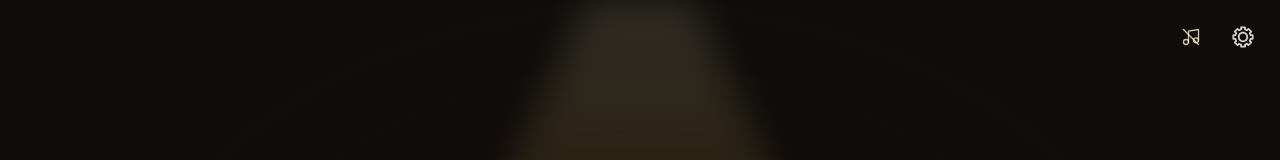
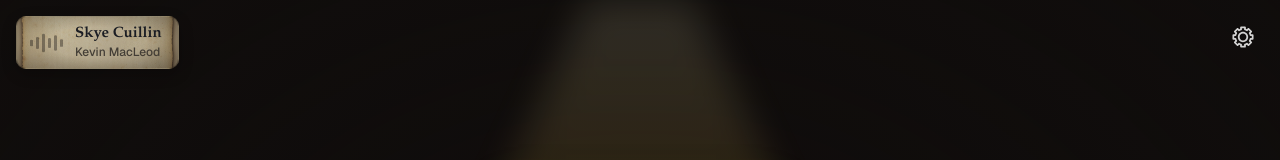
Before and after one commit to patriciopatricia922-star/character-archive, a Next.js app: page / in a window 1280 px wide. Both pictures are taken after a click on the button "Enter with visual effects". Shown: the top 160 px of the page. Built offline with nearby package versions, Linux system fonts and the light colour scheme.

Commit message:
feat: enhance AmbientMusic component with track details and playback controls

```diff
--- a/components/gallery/AmbientMusic.tsx
+++ b/components/gallery/AmbientMusic.tsx
@@ -9,13 +9,15 @@ import {
   useRef,
   useState,
 } from "react";
-import type { ReactNode } from "react";
+import type { CSSProperties, ReactNode } from "react";
 import { usePathname } from "next/navigation";
 
 type AmbientMusicControls = {
   setBookMuffled: (muffled: boolean) => void;
   setGalleryActive: (active: boolean) => void;
   requestStart: () => void;
+  isPlaying: boolean;
+  togglePlayback: () => void;
 };
 
 type MusicPreference = {
@@ -33,6 +35,17 @@ const MUSIC_SOURCE = "/music/Skye%20Cuillin.mp3";
 const CLEAR_FILTER_FREQUENCY = 20000;
 const MUFFLED_FILTER_FREQUENCY = 2200;
 const FILTER_TRANSITION_SECONDS = 0.9;
+const TRACK_TITLE = "Skye Cuillin";
+const TRACK_COMPOSER = "Kevin MacLeod";
+// Per-bar resting height plus the range and tempo of the subtle idle motion.
+const WAVE_BARS = [
+  { rest: 0.3, lo: 0.22, hi: 0.62, dur: 1.5, delay: -0.3 },
+  { rest: 0.55, lo: 0.35, hi: 0.9, dur: 1.2, delay: -0.8 },
+  { rest: 0.85, lo: 0.5, hi: 1, dur: 1.7, delay: -0.1 },
+  { rest: 0.45, lo: 0.28, hi: 0.78, dur: 1.35, delay: -1.0 },
+  { rest: 0.7, lo: 0.4, hi: 0.95, dur: 1.6, delay: -0.5 },
+  { rest: 0.35, lo: 0.2, hi: 0.66, dur: 1.25, delay: -0.9 },
+] as const;
 const ambientMusicContext = createContext<AmbientMusicControls | null>(null);
 
 function isMusicPreference(value: unknown): value is MusicPreference {
@@ -174,11 +187,6 @@ export default function AmbientMusicProvider({
     }
   }, [preferenceLoaded, savePreference, startPlayback]);
 
-  const controls = useMemo(
-    () => ({ setBookMuffled, setGalleryActive, requestStart }),
-    [requestStart],
-  );
-
   useEffect(() => {
     const frame = window.requestAnimationFrame(() => {
       if (audioRef.current) audioRef.current.volume = 0.16;
@@ -252,7 +260,7 @@ export default function AmbientMusicProvider({
     savePreference();
   };
 
-  const togglePlayback = () => {
+  const togglePlayback = useCallback(() => {
     const audio = audioRef.current;
     if (!audio) return;
 
@@ -267,7 +275,12 @@ export default function AmbientMusicProvider({
     playbackIntent.current = true;
     savePreference();
     void startPlayback();
-  };
+  }, [savePreference, startPlayback]);
+
+  const controls = useMemo(
+    () => ({ setBookMuffled, setGalleryActive, requestStart, isPlaying, togglePlayback }),
+    [isPlaying, requestStart, togglePlayback],
+  );
 
   const player = (
     <>
@@ -283,25 +296,34 @@ export default function AmbientMusicProvider({
         onTimeUpdate={handleTimeUpdate}
       />
       {active && (
-        <button
-          className="pf-music-toggle"
-          type="button"
-          aria-label={isPlaying ? "Pause background music" : "Play background music"}
-          aria-pressed={isPlaying}
-          title={isPlaying ? "Pause background music" : "Play background music"}
-          onClick={togglePlayback}
+        <div
+          className="pf-now-playing"
+          role="group"
+          aria-label="Now playing"
+          data-playing={isPlaying}
         >
-          <svg viewBox="0 0 24 24" fill="none" aria-hidden="true">
-            <path d="M9 18V5l12-2v13" />
-            <circle cx="6" cy="18" r="3" />
-            <circle cx="18" cy="16" r="3" />
-            {isPlaying ? (
-              <path d="M3 5c1.4 1.1 1.4 2.9 0 4" />
-            ) : (
-              <path d="m3 3 18 18" />
-            )}
-          </svg>
-        </button>
+          <span className="pf-np-wave" aria-hidden="true">
+            {WAVE_BARS.map((bar, i) => (
+              <span
+                key={i}
+                style={
+                  {
+                    "--rest": bar.rest,
+                    "--lo": bar.lo,
+                    "--hi": bar.hi,
+                    "--dur": `${bar.dur}s`,
+                    "--delay": `${bar.delay}s`,
+                  } as CSSProperties
+                }
+              />
+            ))}
+          </span>
+          <span className="pf-np-text">
+            <span className="pf-np-title">{TRACK_TITLE}</span>
+            <span className="pf-np-composer">{TRACK_COMPOSER}</span>
+          </span>
+          <span className="sr-only">{isPlaying ? "Playing" : "Paused"}</span>
+        </div>
       )}
     </>
   );
--- a/components/gallery/Gallery.tsx
+++ b/components/gallery/Gallery.tsx
@@ -124,7 +124,7 @@ export default function Gallery({ portraits = defaultPortraits, onSelect }: Prop
   const showVisitorNotice = preferenceLoaded && !hasEntered;
   const entered = preferenceLoaded && hasEntered;
   const experienceBlocked = !preferenceLoaded || !hasEntered;
-  const { requestStart, setGalleryActive } = useAmbientMusic();
+  const { requestStart, setGalleryActive, isPlaying, togglePlayback } = useAmbientMusic();
 
   const step = useCallback(
     (d: number) => setIndex((i) => Math.max(0, Math.min(n - 1, i + d))),
@@ -631,8 +631,8 @@ export default function Gallery({ portraits = defaultPortraits, onSelect }: Prop
             <span className="pf-book-swipe-cue" aria-hidden="true">
               {/* <svg viewBox="0 0 24 24" fill="none">
                 <path d="M12 20V4m-6 6 6-6 6 6" />
-              </svg> */}
-              {/* <span>Swipe up to enter</span> */}
+              </svg>
+              <span>Swipe up to enter</span> */}
             </span>
           </div>
         )}
@@ -729,6 +729,23 @@ export default function Gallery({ portraits = defaultPortraits, onSelect }: Prop
                     <span className="pf-setting-switch" aria-hidden="true" />
                   </label>
                 ))}
+                <label className="pf-setting">
+                  <span className="pf-setting-copy">
+                    <span className="pf-setting-label">Background music</span>
+                    <span id="pf-setting-music-description" className="pf-setting-description">
+                      Play “Skye Cuillin” by Kevin MacLeod.
+                    </span>
+                  </span>
+                  <input
+                    type="checkbox"
+                    role="switch"
+                    aria-label="Background music"
+                    aria-describedby="pf-setting-music-description"
+                    checked={isPlaying}
+                    onChange={() => togglePlayback()}
+                  />
+                  <span className="pf-setting-switch" aria-hidden="true" />
+                </label>
               </div>
             </div>
           )}
--- a/components/gallery/gallery.css
+++ b/components/gallery/gallery.css
@@ -141,10 +141,20 @@
 
 .pf-settings-button{position:fixed;z-index:40;top:calc(env(safe-area-inset-top,0px) + 16px);right:max(16px,env(safe-area-inset-right,0px));display:grid;width:42px;height:42px;padding:0;place-items:center;border:0;border-radius:0;background:transparent;cursor:pointer}
 .pf-settings-icon{display:block;width:22px;height:22px;filter:brightness(0) invert(1);opacity:.82;transition:opacity 240ms ease,transform 240ms ease}
-.pf-music-toggle{position:fixed;z-index:40;top:calc(env(safe-area-inset-top,0px) + 16px);right:calc(max(16px,env(safe-area-inset-right,0px)) + 52px);display:grid;width:42px;height:42px;padding:0;place-items:center;border:0;background:transparent;color:rgba(255,253,208,.78);cursor:pointer;transition:color 180ms ease,opacity 180ms ease}
-.pf-music-toggle svg{width:20px;height:20px;stroke:currentColor;stroke-width:1.6;stroke-linecap:round;stroke-linejoin:round}
-.pf-music-toggle:hover{color:var(--mimosa)}
-.pf-music-toggle:focus-visible{outline:2px solid var(--yellow-orange);outline-offset:3px}
+.pf-now-playing{--np-ink:#1d2027;--np-muted:#4b453c;--np-lapis:#2b4670;--np-rest:rgba(48,44,38,.45);position:fixed;z-index:39;top:calc(env(safe-area-inset-top,0px) + 16px);left:max(16px,env(safe-area-inset-left,0px));display:flex;align-items:center;gap:12px;max-width:min(260px,calc(100vw - 96px));padding:8px 16px 8px 13px;border:1px solid rgba(34,28,22,.36);border-radius:10px;background-color:#cdbb97;background-image:radial-gradient(ellipse at 50% 50%,transparent 42%,rgba(26,19,13,.34) 100%),linear-gradient(160deg,rgba(128,106,78,.16),rgba(62,48,36,.3)),url("../../assets/weathered-paper.png");background-position:center;background-repeat:no-repeat;background-size:100% 100%,100% 100%,cover;box-shadow:0 5px 16px rgba(0,0,0,.3);color:var(--np-ink);pointer-events:none;transition:opacity 400ms ease,visibility 400ms;animation:pf-np-in 1100ms cubic-bezier(.22,.7,.2,1) 450ms backwards}
+.pf-now-playing[data-playing="false"]{opacity:.88}
+.pf-np-wave{display:flex;flex:0 0 auto;align-items:center;gap:3px;height:22px}
+.pf-np-wave span{display:block;width:3px;height:100%;border-radius:2px;background:var(--np-rest);transform:scaleY(var(--rest));transition:transform 500ms ease,background-color 400ms ease}
+.pf-now-playing[data-playing="true"] .pf-np-wave span{background:var(--np-lapis);animation:pf-np-wave var(--dur) ease-in-out var(--delay) infinite alternate}
+.pf-np-text{display:grid;min-width:0;gap:1px}
+.pf-np-title{overflow:hidden;color:var(--np-ink);font-family:"Iowan Old Style","Palatino Linotype",Palatino,"Book Antiqua",Georgia,serif;font-size:15px;font-weight:600;line-height:1.25;text-overflow:ellipsis;white-space:nowrap}
+.pf-np-composer{overflow:hidden;color:var(--np-muted);font-family:var(--font-geist-sans),system-ui,-apple-system,"Segoe UI",sans-serif;font-size:12px;font-weight:500;line-height:1.3;text-overflow:ellipsis;white-space:nowrap}
+body:has(.pf-stage[data-zoomed="true"]) .pf-now-playing{opacity:0;visibility:hidden}
+@keyframes pf-np-in{from{opacity:0;transform:translateY(-4px)}}
+@keyframes pf-np-wave{from{transform:scaleY(var(--lo))}to{transform:scaleY(var(--hi))}}
+body:has(.pf-stage[data-reduced-motion="true"]) .pf-now-playing,
+body:has(.pf-stage[data-reduced-motion="true"]) .pf-np-wave span{animation:none}
+@media(prefers-reduced-motion:reduce){.pf-now-playing,.pf-np-wave span{animation:none!important}}
 @media(hover:hover) and (pointer:fine){.pf-settings-button:hover .pf-settings-icon{opacity:1;transform:rotate(12deg)}}
 .pf-settings-button:focus-visible{outline:2px solid var(--yellow-orange);outline-offset:4px}
 
@@ -243,7 +253,8 @@
   .pf-document-index button[aria-current="page"]::after{content:"";position:absolute;right:8px;bottom:4px;left:8px;height:1px;background:var(--burnt-orange)}
   .pf-back{top:calc(env(safe-area-inset-top,0px) + 10px)}
   .pf-settings-button{top:calc(env(safe-area-inset-top,0px) + 10px);right:10px}
-  .pf-music-toggle{top:calc(env(safe-area-inset-top,0px) + 10px);right:62px}
+  .pf-now-playing{top:calc(env(safe-area-inset-top,0px) + 10px);left:max(10px,env(safe-area-inset-left,0px));gap:10px;padding:7px 13px 7px 11px}
+  .pf-np-title{font-size:14px}
   .pf-guild-ledger{right:max(10px,env(safe-area-inset-right,0px));bottom:var(--book-bottom);width:var(--book-width)}
   .pf-book-swipe-cue{display:flex}
   .pf-settings-panel{top:calc(env(safe-area-inset-top,0px) + 60px);right:10px;width:min(352px,calc(100vw - 20px));padding:19px}
```
